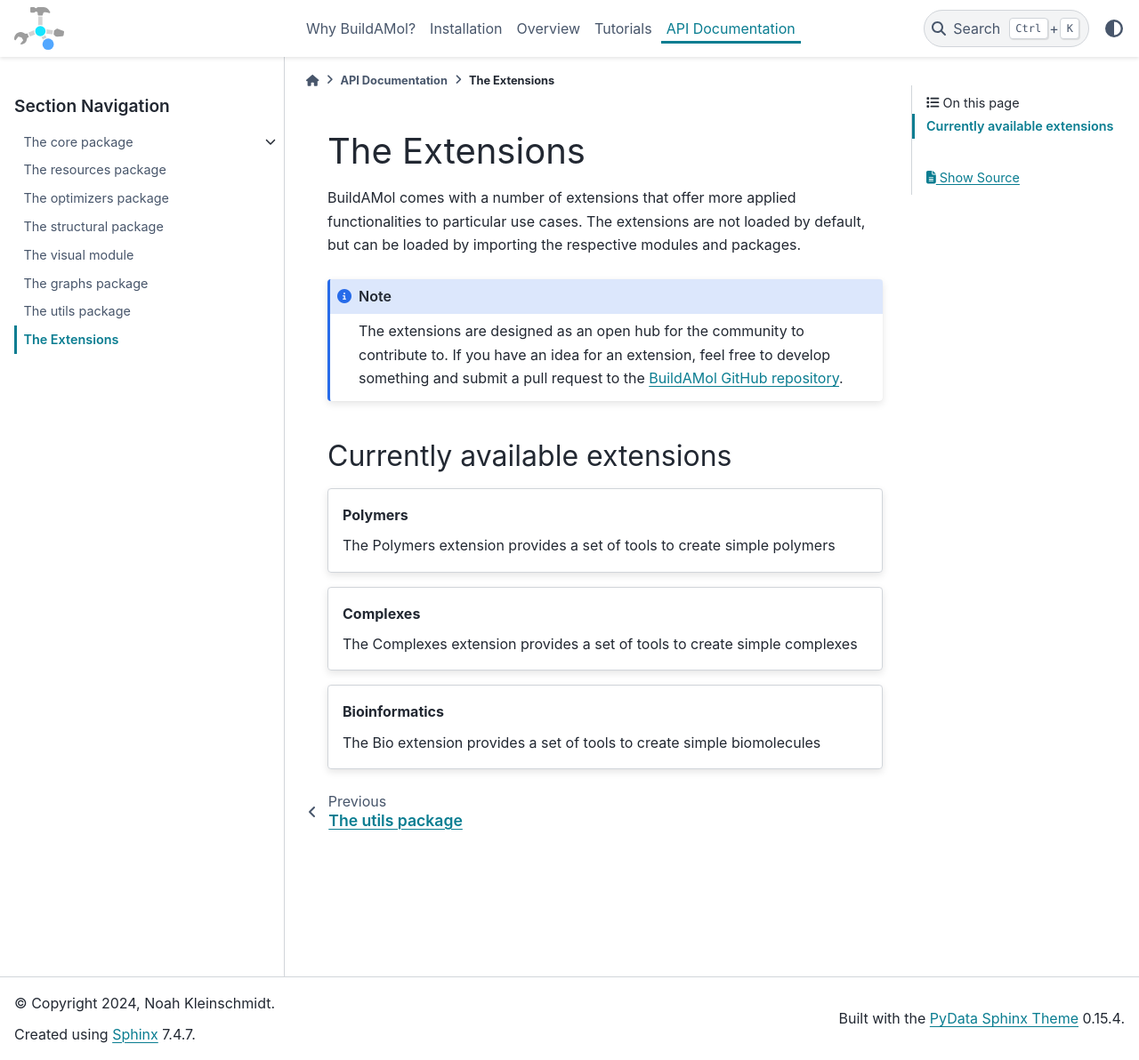
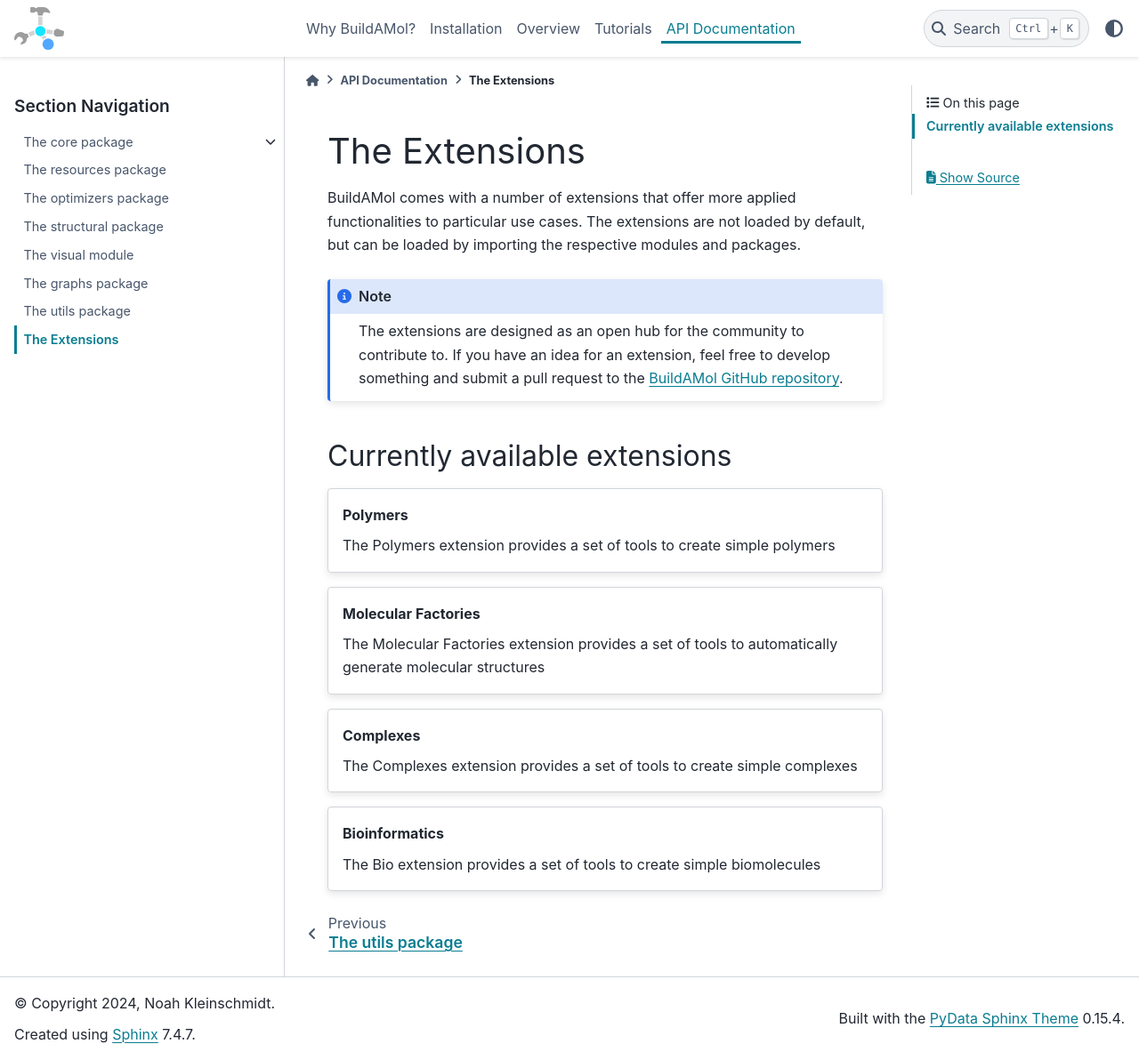
Before and after one commit to NoahHenrikKleinschmidt/buildamol, a Sphinx documentation site: the page built from docs/buildamol.extensions.rst, in a window 1280 px wide and 1192 px high. Shown: the whole window at 89% size. Built offline with Sphinx 7.4.7 and the PyData theme 0.15.4, drawn with Linux system fonts in a browser that asks for light colours; pages that are not in the unit, such as notebooks, are missing from menus.

Commit message:
add molecular_factories to docs

```diff
--- a/docs/buildamol.extensions.rst
+++ b/docs/buildamol.extensions.rst
@@ -20,6 +20,12 @@ Currently available extensions
 
     The Polymers extension provides a set of tools to create simple polymers
 
+.. card:: Molecular Factories
+    :link: factories
+    :link-type: ref
+
+    The Molecular Factories extension provides a set of tools to automatically generate molecular structures
+
 .. card:: Complexes
     :link: complexes
     :link-type: ref
```
Also changed, not shown: docs/buildamol.extensions.factories.rst (added, +24 -0 lines).
